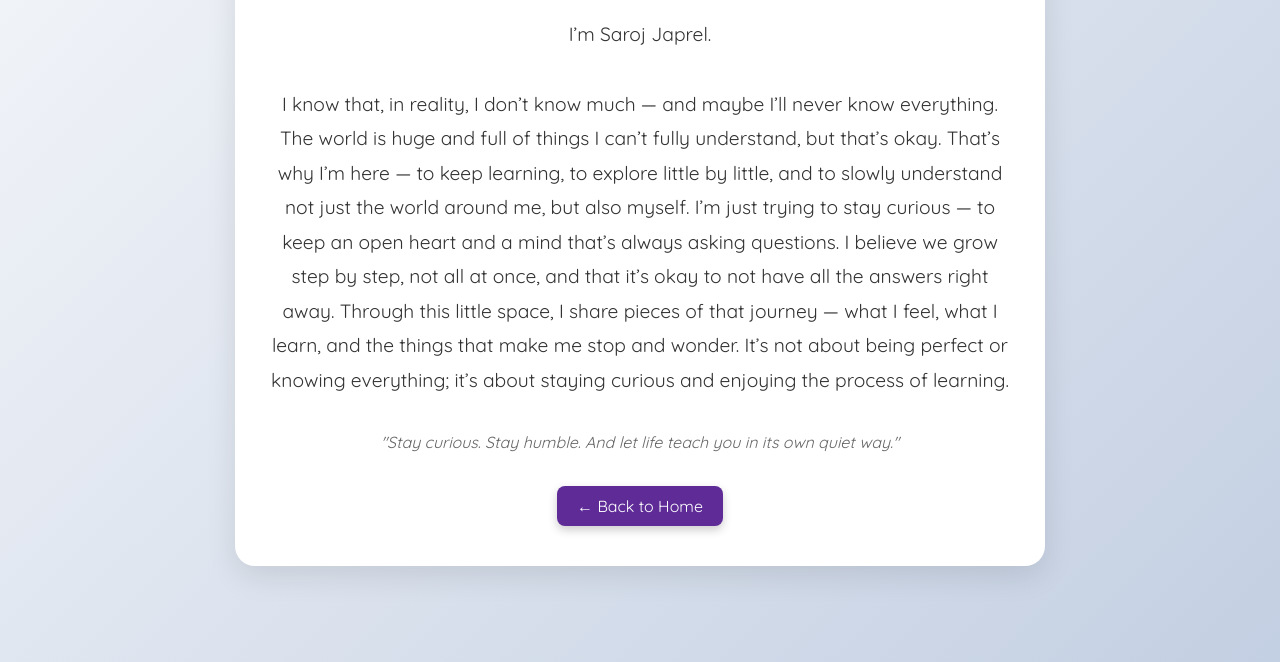
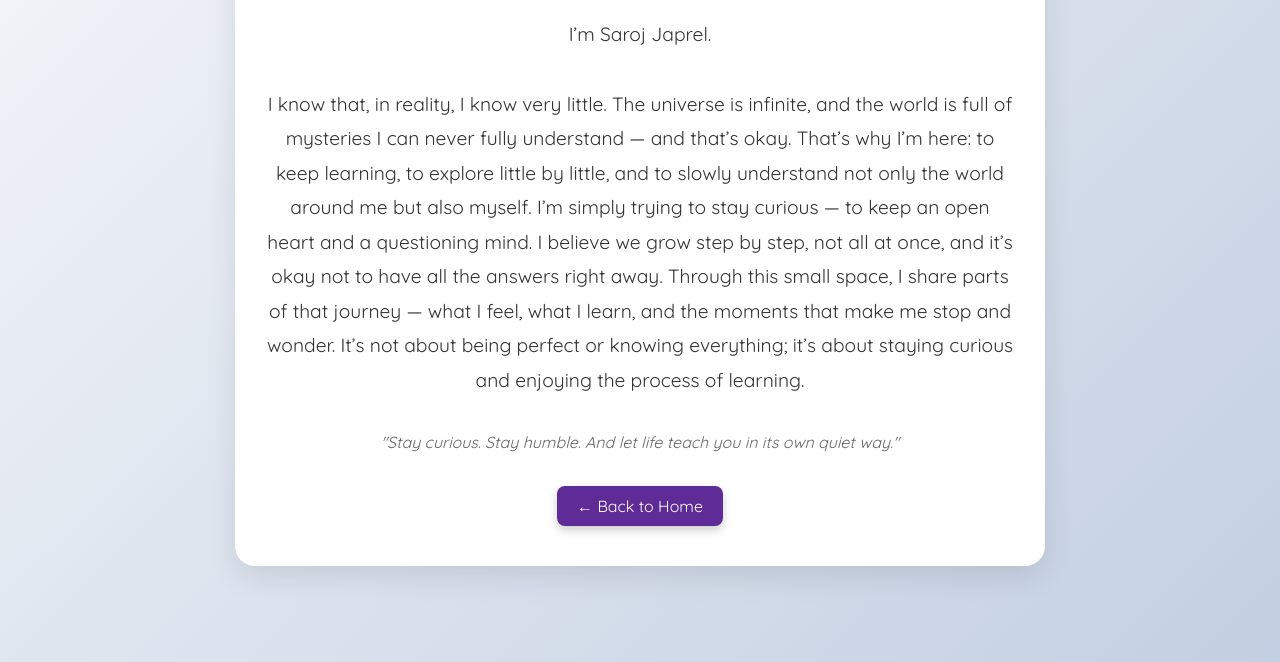
Before and after one commit to sarojjaprel07/My-Website, a plain HTML site: page about.html in a window 1280 px wide. Shown: the part 218-880 px from the top of the page. Drawn offline with nearby package versions, Linux system fonts and the light colour scheme.

Commit message:
about.html

```diff
--- a/about.html
+++ b/about.html
@@ -95,11 +95,13 @@
     <p>
       I’m Saroj Japrel. <br><br>
 
-I know that, in reality, I don’t know much — and maybe I’ll never know everything. The world is huge and full of things I can’t fully understand, but that’s okay. That’s why I’m here — to keep learning, to explore little by little, and to slowly understand not just the world around me, but also myself.
 
-I’m just trying to stay curious — to keep an open heart and a mind that’s always asking questions. I believe we grow step by step, not all at once, and that it’s okay to not have all the answers right away.
+I know that, in reality, I know very little. The universe is infinite, and the world is full of mysteries I can never fully understand — and that’s okay. That’s why I’m here: to keep learning, to explore little by little, and to slowly understand not only the world around me but also myself.
 
-Through this little space, I share pieces of that journey — what I feel, what I learn, and the things that make me stop and wonder. It’s not about being perfect or knowing everything; it’s about staying curious and enjoying the process of learning.
+I’m simply trying to stay curious — to keep an open heart and a questioning mind. I believe we grow step by step, not all at once, and it’s okay not to have all the answers right away.
+
+Through this small space, I share parts of that journey — what I feel, what I learn, and the moments that make me stop and wonder. It’s not about being perfect or knowing everything; it’s about staying curious and enjoying the process of learning.
+
 
     </p>
 
```
